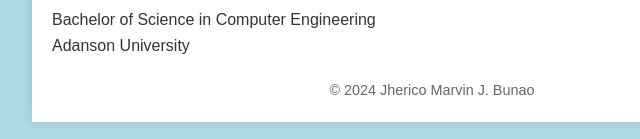
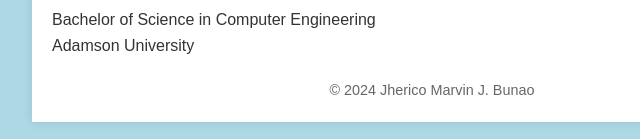
Before and after one commit to jhericooo/MyResume, a plain HTML site: page index.html in a window 1280 px wide. Shown: the part 940-1079 px from the top of the page, 208-848 px from the left. Drawn offline with Linux system fonts and the light colour scheme.

Commit message:
Update index.html

```diff
--- a/index.html
+++ b/index.html
@@ -51,7 +51,7 @@
         <section class="education">
             <h2>Education</h2>
             <p>Bachelor of Science in Computer Engineering</p>
-            <p>Adanson University</p>
+            <p>Adamson University</p>
         </section>
 
         <footer>
```
